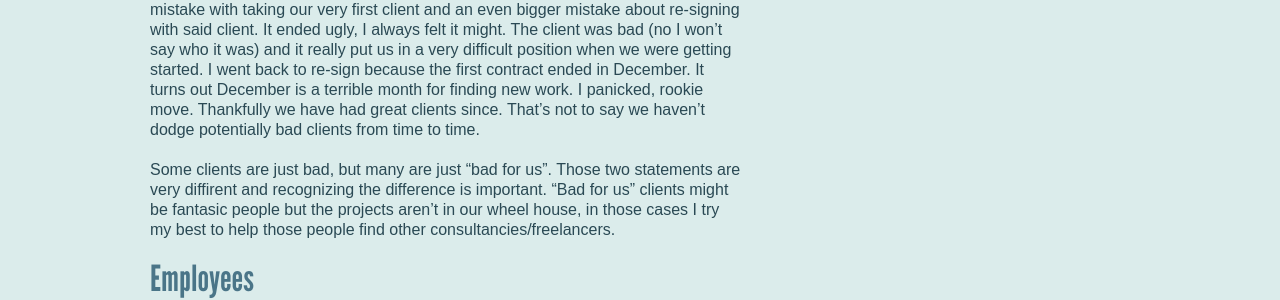
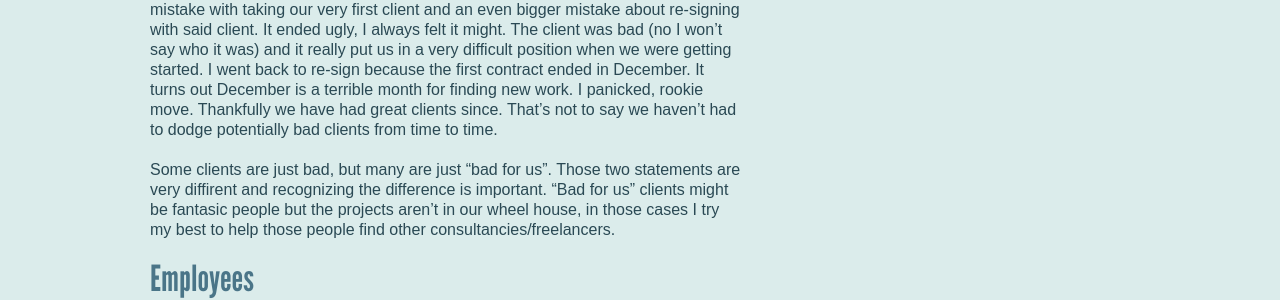
Before and after one commit to Hakon/reefpoints, a Jekyll site: the page built from _posts/2012-06-21-lessons-learned-six-month-of-running-dockyard.md, in a window 1280 px wide and 900 px high. Shown: the part 458-758 px from the top of the window. Built offline with Jekyll 4.4.1, drawn with Linux system fonts in a browser that asks for light colours; Markdown is read by kramdown in place of the engine named in the settings; comment, search, counter and statistics services are not loaded; some of the changed text lies outside the part shown.

Commit message:
Update gh-pages

```diff
--- a/_posts/2012-06-21-lessons-learned-six-month-of-running-dockyard.md
+++ b/_posts/2012-06-21-lessons-learned-six-month-of-running-dockyard.md
@@ -29,7 +29,7 @@ put us in a very difficult position when we were getting started. I went
 back to re-sign because the first contract ended in December. It turns
 out December is a *terrible* month for finding new work. I panicked,
 rookie move. Thankfully we have had great clients since. That's not to
-say we haven't dodge potentially bad clients from time to time.
+say we haven't had to dodge potentially bad clients from time to time.
 
 Some clients are just bad, but many are just "bad for us". Those two
 statements are very diffirent and recognizing the difference is
```
Also changed, not shown: other parts of _posts/2012-06-21-lessons-learned-six-month-of-running-dockyard.md (+2 -2 lines).
